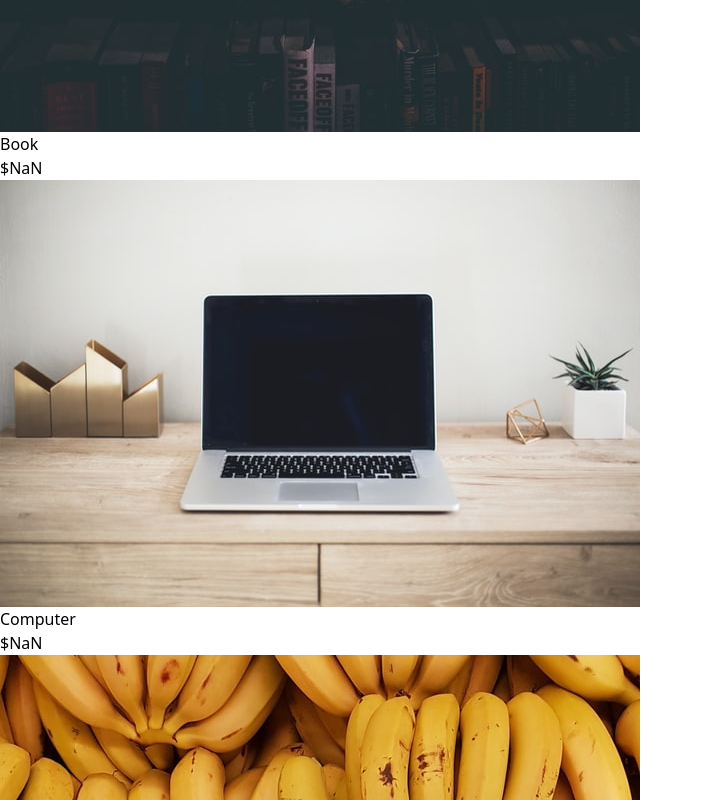
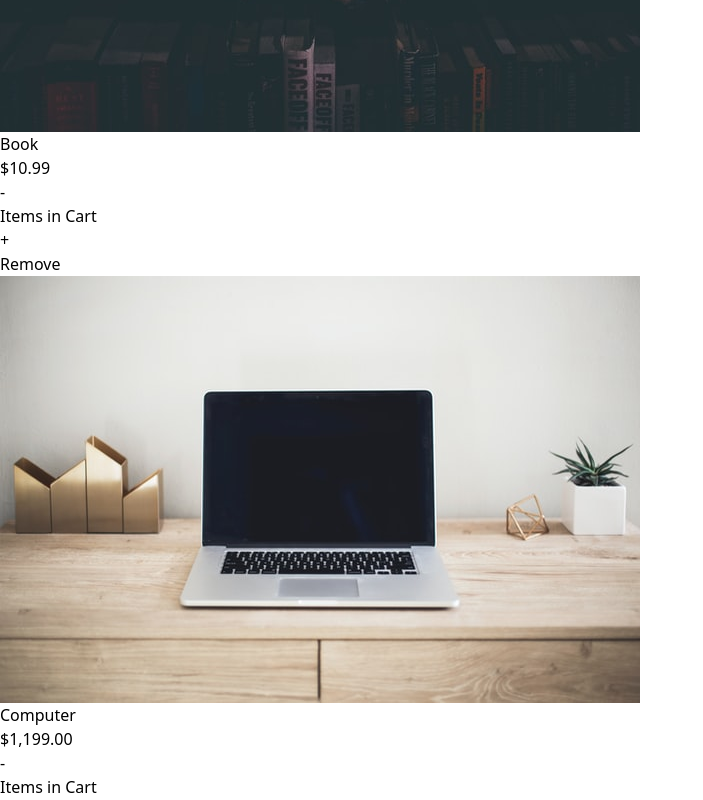
Before and after one commit to pathak-tirath/shopping-cart, a React (Vite) app: page /store in a window 1280 px wide. Shown: the part 2980-3780 px from the top of the page, without its empty margins (0-703 px from the left). Built offline with nearby package versions, Linux system fonts and the light colour scheme.

Commit message:
Added card buttons for adding/deleting items

```diff
--- /dev/null
+++ b/src/components/ItemModify.tsx
@@ -0,0 +1,20 @@
+import React from "react";
+
+const ItemModify = () => {
+  return (
+    <div className="text-center">
+      <div className="flex items-center justify-center">
+        <button className="border rounded-md px-2 py-1 text-2xl text-center bg-blue-400 text-white">
+          -
+        </button>
+        <div className="mx-2">Items in Cart</div>
+        <button className="border rounded-md px-2 py-1 text-2xl text-center bg-blue-400 text-white">
+          +
+        </button>
+      </div>
+      <button className="mt-4 border rounded-md p-3 bg-red-500 text-white">Remove</button>
+    </div>
+  );
+};
+
+export default ItemModify;
--- /dev/null
+++ b/src/components/StoreItem.tsx
@@ -0,0 +1,23 @@
+import React from "react";
+import FormatCurrency from "../utils/FormatCurrency";
+
+type storageItemProps = {
+  name: string;
+  price: number;
+  imgUrl: string;
+};
+const StoreItem: React.FC<storageItemProps> = ({ name, imgUrl, price }) => {
+  return (
+    <div className="mt-6">
+      <img src={imgUrl} alt="Images" className="w-96 h-96 object-cover" />
+      <div className="flex justify-between mt-2">
+        <div>{name}</div>
+        <div>
+          <FormatCurrency price={price} />
+        </div>
+      </div>
+    </div>
+  );
+};
+
+export default StoreItem;
--- a/src/pages/Store.tsx
+++ b/src/pages/Store.tsx
@@ -1,6 +1,7 @@
-import React from "react";
 import storeItems from "../data/items.json";
-import FormatCurrency from "../utils/FormatCurrency";
+
+import StoreItem from "../components/StoreItem";
+import ItemModify from "../components/ItemModify";
 
 const Store = () => {
   return (
@@ -9,12 +10,9 @@ const Store = () => {
       <div className="flex flex-wrap">
         {storeItems.map((item) => {
           return (
-            <div className="mt-2 flex flex-col w-4/12 ">
-              <img src={item.imgUrl} alt="Images" className="w-96 h-96 object-cover" />
-              <div className="flex justify-between w-10/12">
-                <div>{item.name}</div>
-                <div><FormatCurrency price={item.price} /></div>
-              </div>
+            <div key={item.id} className="mt-2 md:flex md:flex-col md:mr-14 gap-2">
+              <StoreItem {...item} />
+              <ItemModify />
             </div>
           );
         })}
--- a/src/utils/FormatCurrency.ts
+++ b/src/utils/FormatCurrency.ts
@@ -2,7 +2,7 @@
 interface FormatProps{
     price:number
 }
-const FormatCurrency:React.FC<FormatProps> = (price) => {
+const FormatCurrency:React.FC<FormatProps> = ({price}) => {
   const formatter = new Intl.NumberFormat("en-US", {
     style: "currency",
     currency: "USD",
```
